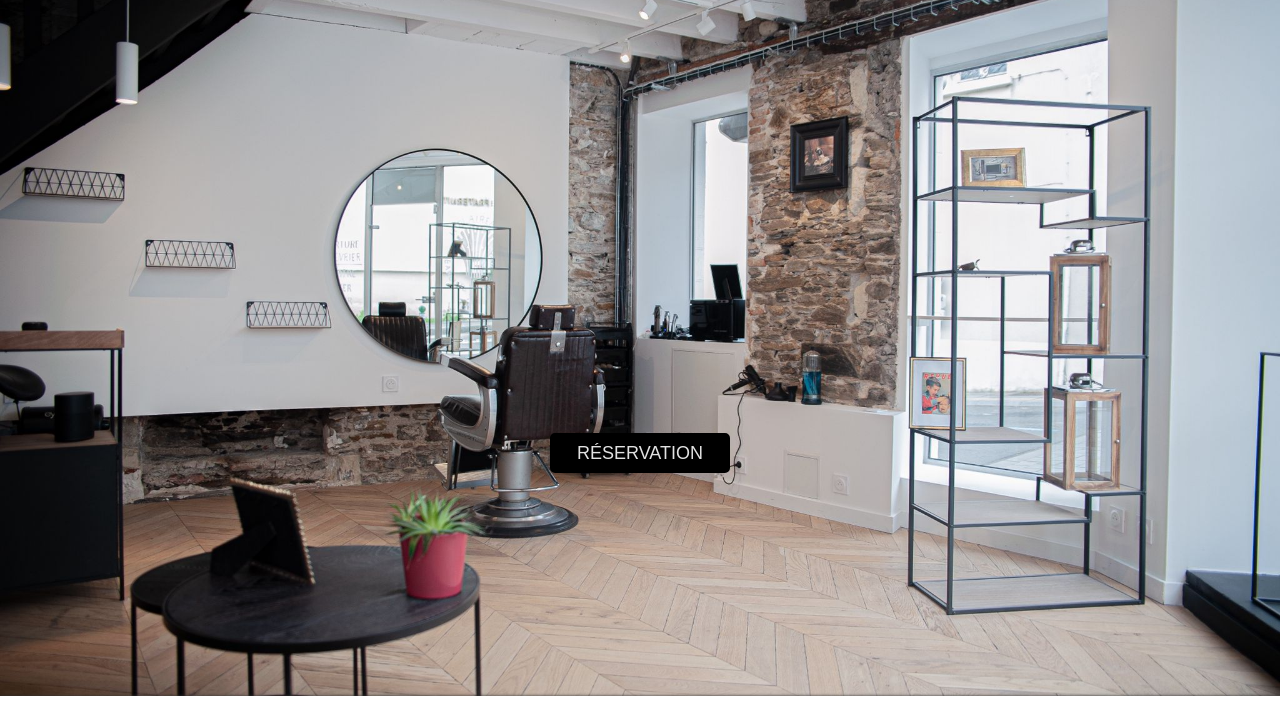
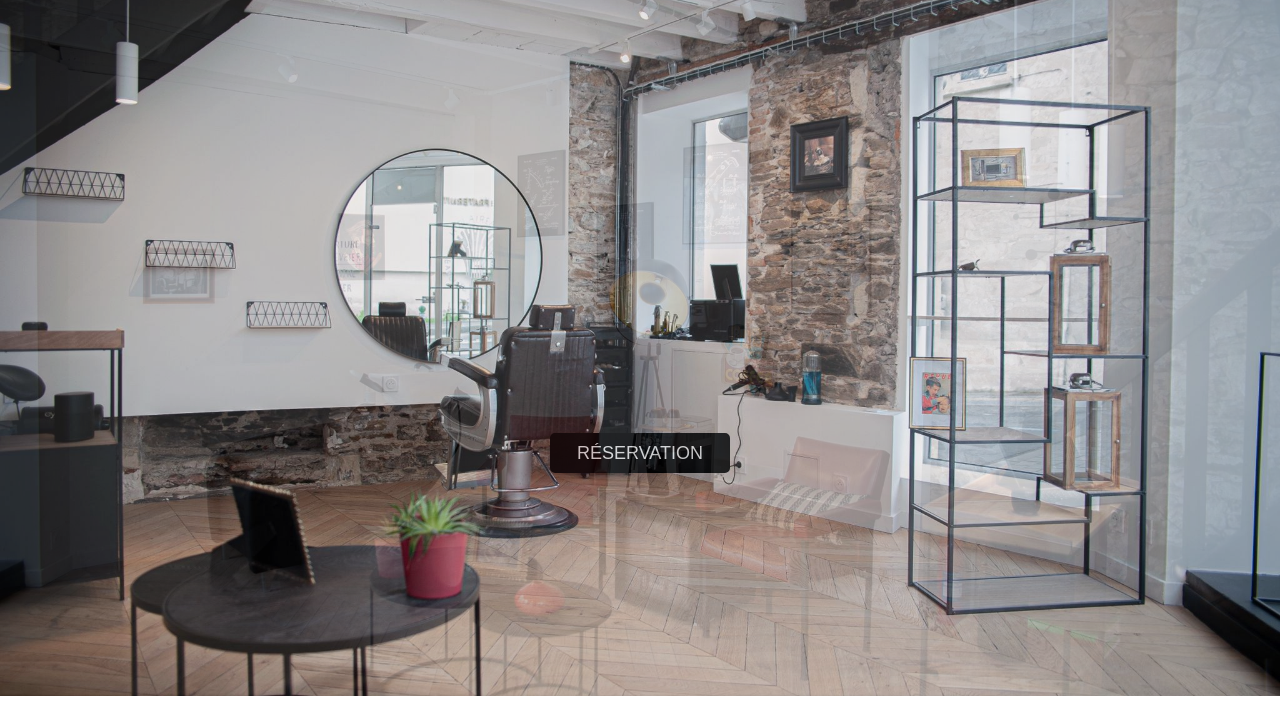
Before and after one commit to BaptisteM44/Le-Blaireau, a plain HTML site: page index.html in a window 1280 px wide. Shown: the part 104-829 px from the top of the page. Drawn offline with Linux system fonts and the light colour scheme; a web font is replaced by a local one.

Commit message:
try fix photo

```diff
--- a/index.html
+++ b/index.html
@@ -63,9 +63,9 @@
           </div>
         </div>
     </section>
-    <section>
-      <div class="section">
-        <div class="section3" >
+    <section class="section-salon">
+      <div class="section-parallax">
+        <div class="section-parallax-photo" >
         </div>
       </div>
     </section>
--- a/main.scss
+++ b/main.scss
@@ -12,22 +12,6 @@
   body {
     font-family: 'Signika Negative', sans-serif;
     background: #eee;
-  }
-  body:before {
-    content: "";
-    display: block;
-    position: fixed;
-    left: 0;
-    top: 0;
-    width: 100%;
-    height: 100%;
-    z-index: -10;
-    background: url(images/salon2.jpg) no-repeat center center;
-    -webkit-background-size: cover;
-    -moz-background-size: cover;
-    -o-background-size: cover;
-    background-size: cover;
-    opacity: 0.8;
   }
   nav {
     width: 100%;
@@ -204,7 +188,7 @@
     background-image: url(images/salon.jpg);
     background-size: cover;
     background-repeat:no-repeat;
-    opacity: 1;
+    opacity: 0.8;
 }
 
 /* BUTTON */
@@ -351,10 +335,31 @@
   padding-bottom: 20px;
 }
 /* END CARD */
-.section{
+.section-salon{
+  position: relative; /* Important */
+  // z-index: 1; /* Important */
+  width: 100%;
   height: 400px;
 }
-// .section3{
+.section-parallax{
+  z-index: 0;
+}
+.section-parallax-photo {
+  position: fixed; /* Important */
+  top: 0; /* Important */
+  left: 0; /* Important */
+  width: 100%; /* Important */
+  height: 100%; /* Important */
+  background-image: url(images/salon2.jpg);
+  background-repeat: no-repeat;
+  background-position: center;
+  -webkit-background-size: cover;
+  -moz-background-size: cover;
+  -o-background-size: cover;
+  background-size: cover;
+  z-index: -1000;
+}
+// .section-parallax-photo{
 //     height: 100%;
 //     background-image: url(images/salon2.jpg);
 //     background-attachment: fixed !important;
```
Also changed, not shown: main.css, 1 other file.
